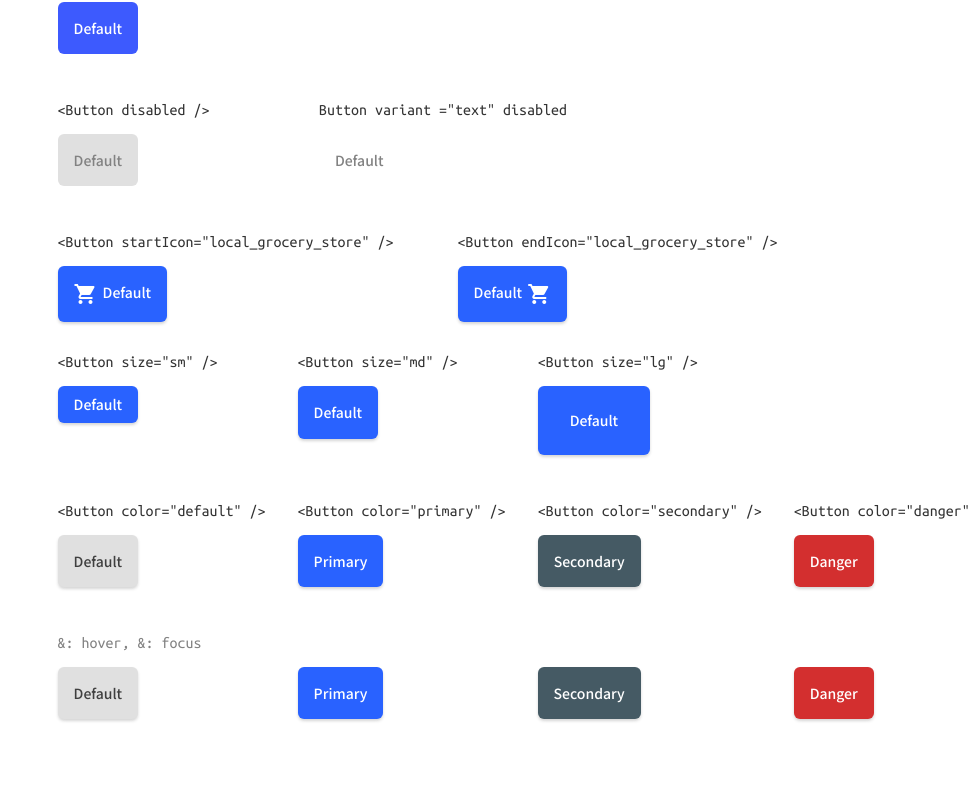
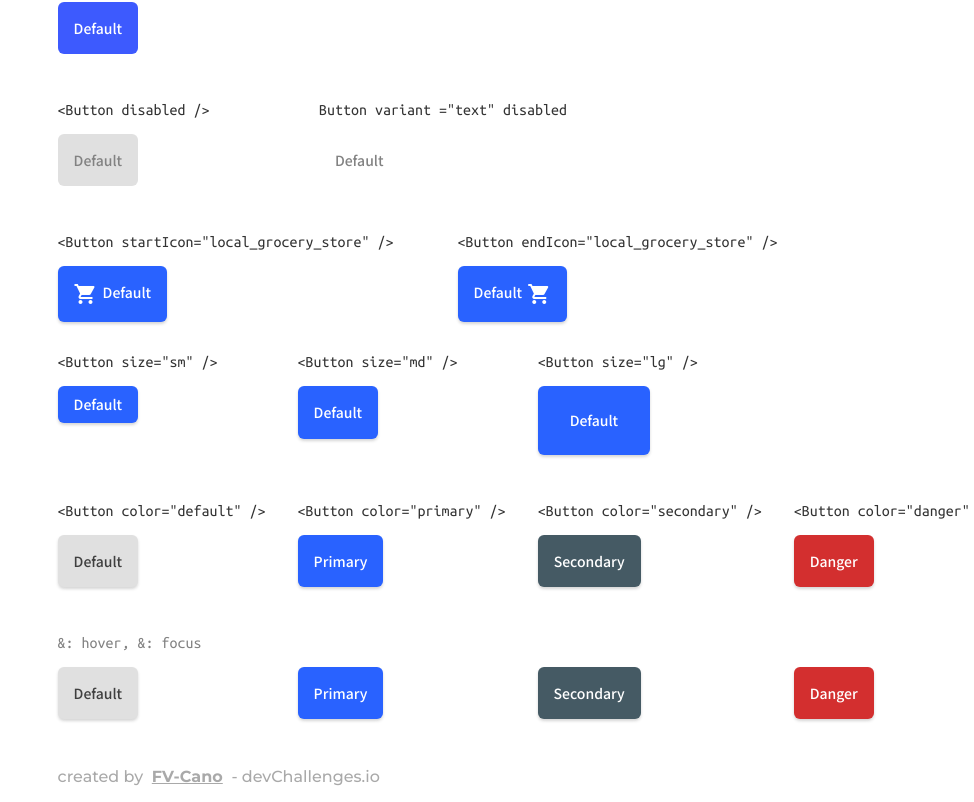
Before and after one commit to FV-Cano/devChallenges, a React (Create React App) app in the folder Front-end/button-component-master/: page / in a window 1280 px wide. Shown: the part 589-1391 px from the top of the page, without its empty margins (306-1280 px from the left). Built offline with nearby package versions, Linux system fonts and the light colour scheme.

Commit message:
Button challenge V1.0
Added footer

```diff
--- a/Front-end/button-component-master/src/App.css
+++ b/Front-end/button-component-master/src/App.css
@@ -1,5 +1,5 @@
 @import url("https://fonts.googleapis.com/css2?family=Poppins:wght@500&display=swap");
-@import url("https://fonts.googleapis.com/css2?family=Montserrat:wght@700&display=swap");
+@import url("https://fonts.googleapis.com/css2?family=Montserrat:wght@500;700&display=swap");
 @import url("https://fonts.googleapis.com/css2?family=Noto+Sans+JP:wght@500&display=swap");
 @import url("https://fonts.googleapis.com/css2?family=Ubuntu+Mono:wght@400&display=swap");
 
@@ -16,7 +16,7 @@
 .main {
 	display: flex;
 	flex-direction: column;
-	padding: 4rem 6rem;
+	padding: 4rem 6rem 0rem 6rem;
 	width: 100%;
 }
 
@@ -102,3 +102,20 @@
 	position: absolute;
 	left: 625px;
 }
+
+/* Footer styling */
+
+footer {
+	font-family: "Montserrat", sans-serif;
+	color: #a9a9a9;
+	position: relative;
+	bottom: 0;
+	width: 100%;
+	display: block;
+	margin: 2rem 0rem 1rem 0rem;
+}
+
+footer a {
+	font-weight: 700;
+	color: #a9a9a9;
+}
--- a/Front-end/button-component-master/src/App.tsx
+++ b/Front-end/button-component-master/src/App.tsx
@@ -131,6 +131,11 @@ function App() {
 						</div>
 					</div>
 				</div>
+				<footer>
+					created by &nbsp;
+					<a href="https://github.com/FV-Cano">FV-Cano</a>
+					&nbsp; - devChallenges.io
+				</footer>
 			</div>
 		</div>
 	);
```
